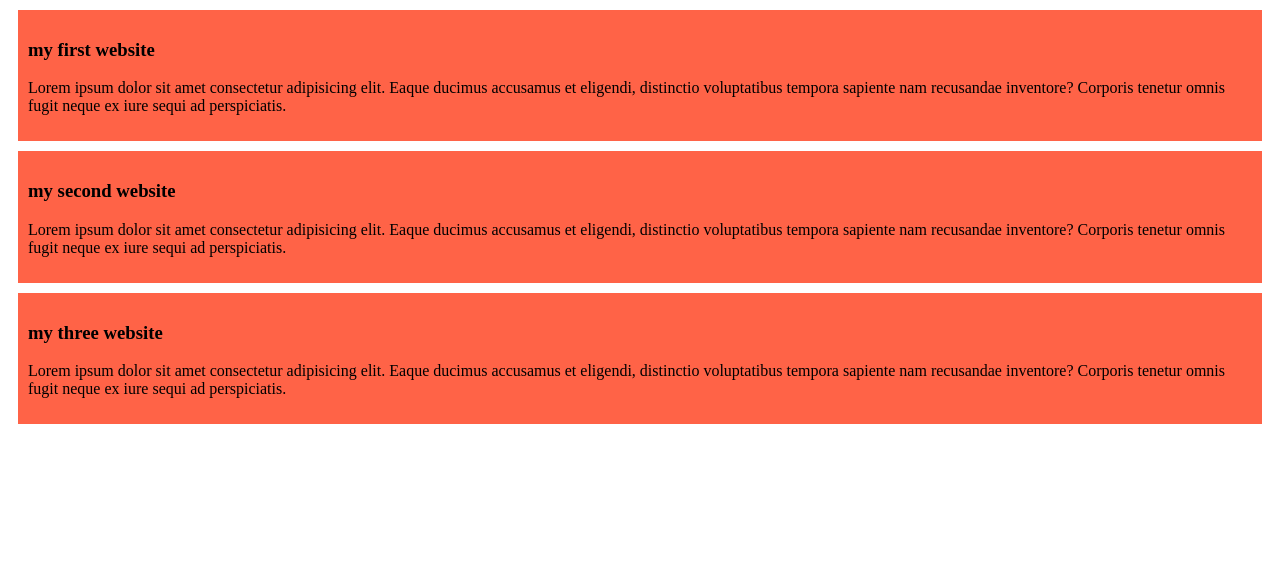
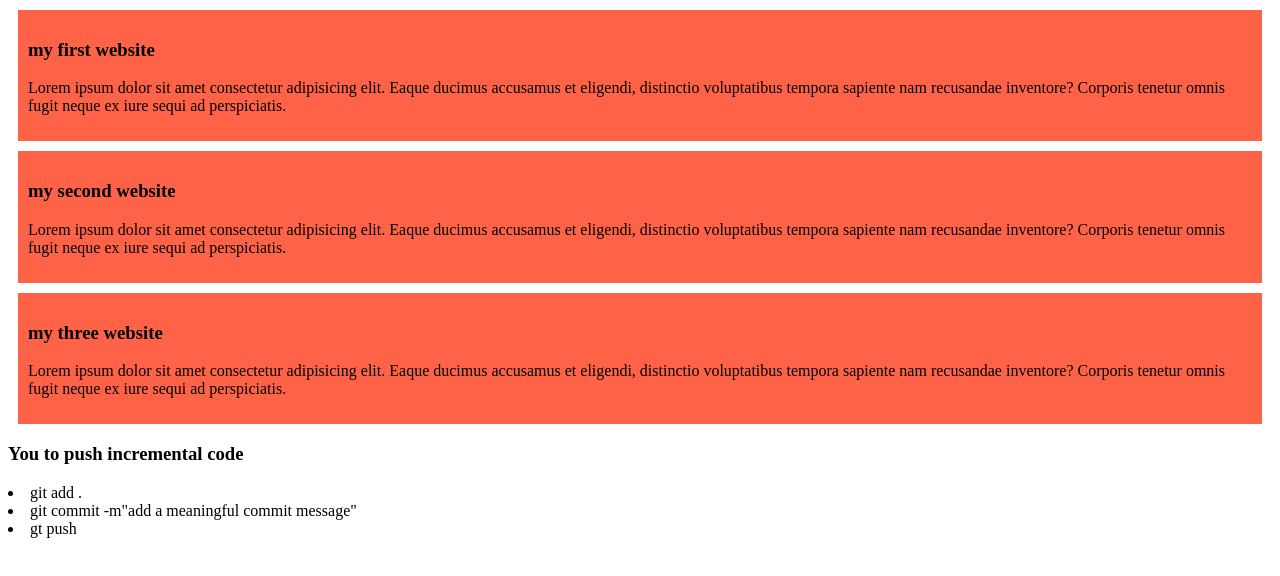
Before and after one commit to Robiul-2003/my-first-github-repo, a plain HTML site: page index.html in a window 1280 px wide. Drawn offline with Linux system fonts and the light colour scheme.

Commit message:
added lins to commit push

```diff
--- a/index.html
+++ b/index.html
@@ -29,6 +29,14 @@
     </h3>
     <p>Lorem ipsum dolor sit amet consectetur adipisicing elit. Eaque ducimus accusamus et eligendi, distinctio voluptatibus tempora sapiente nam recusandae inventore? Corporis tenetur omnis fugit neque ex iure sequi ad perspiciatis.</p>
   </div>
+ <h3>You to push incremental code</h3>
+
+<ui>
+ <li>git add .</li>
+ <li> git commit -m"add a meaningful commit message"</li>
+ <li>gt push</li>
+
+</ui>
 
 </body>
 </html>
```
